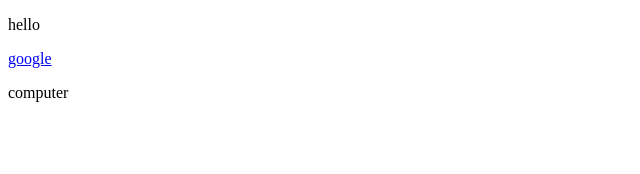
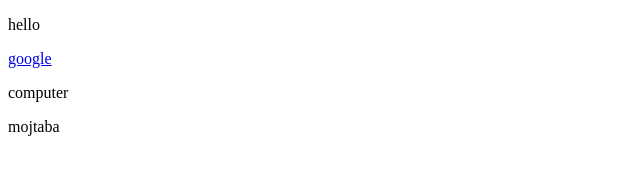
Before and after one commit to jbahremand1368/mojtaba, a plain HTML site: page index.html in a window 1280 px wide. Shown: the full height of the page, 0-640 px from the left. Drawn offline with Linux system fonts and the light colour scheme.

Commit message:
first commita

```diff
--- a/index.html
+++ b/index.html
@@ -10,5 +10,6 @@
     <p>hello</p>
     <a href="#">google</a>
     <p>computer</p>
+    <p>mojtaba</p>
 </body>
 </html>
```
